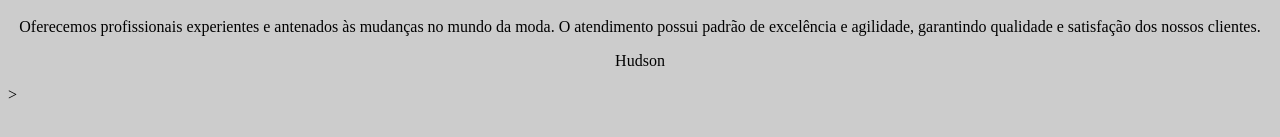
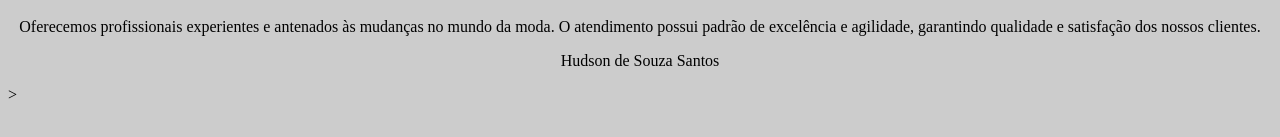
Before and after one commit to HudsondeSouzaSantos/escola-britania, a plain HTML site: page index.html in a window 1280 px wide. Shown: the part 647-784 px from the top of the page. Drawn offline with Linux system fonts and the light colour scheme.

Commit message:
Terceiro Commit

```diff
--- a/index.html
+++ b/index.html
@@ -11,6 +11,6 @@
 		<p>Localizada no coração da cidade a <strong>Barbearia Alura</strong> traz para o mercado o que há de melhor para o seu cabelo e barba. Fundada em 2019, a Barbearia Alura já é destaque na cidade e conquista novos clientes a cada dia.</p>
 		<p id="missao"><em>Nossa missão é: <strong>"Proporcionar auto-estima e qualidade de vida aos clientes".</strong></em></p>
 		<p>Oferecemos profissionais experientes e antenados às mudanças no mundo da moda. O atendimento possui padrão de excelência e agilidade, garantindo qualidade e satisfação dos nossos clientes.</p>
-		<p>Hudson</p>
+		<p>Hudson de Souza Santos</p>
 	</body>
 </html>>
```
